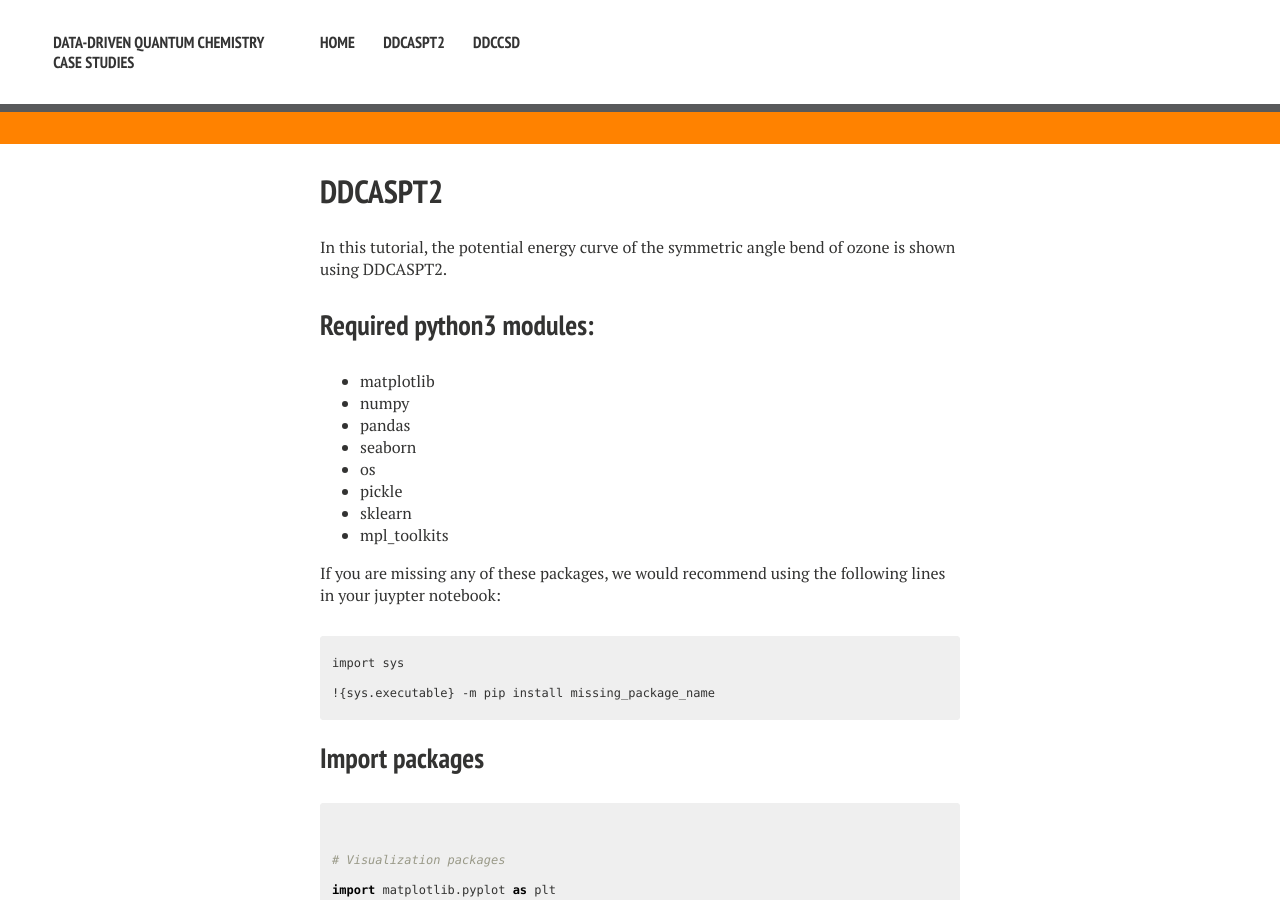
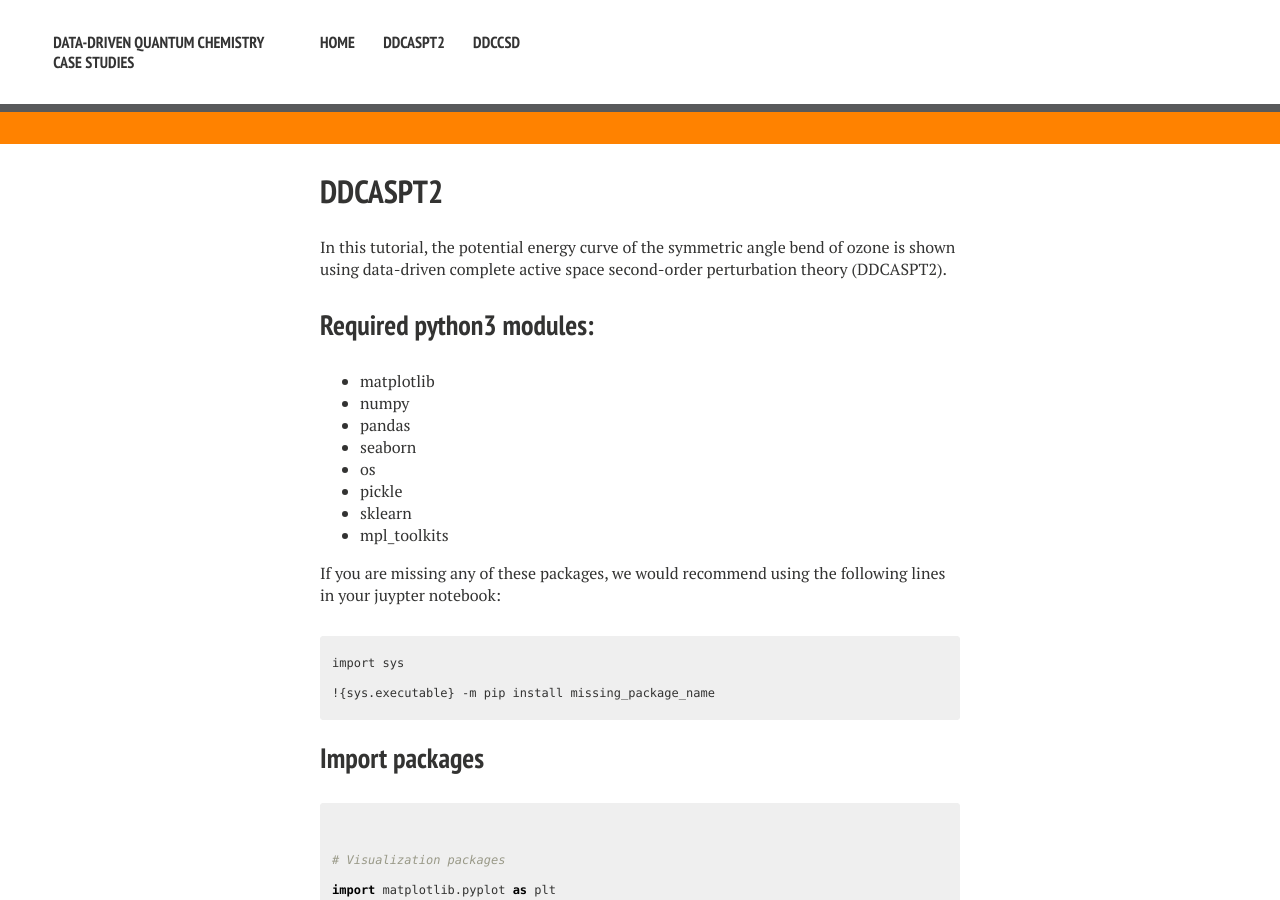
Before and after one commit to ChemRacer/DDQC_Demo, a Jekyll site: the page built from ddcaspt2.md, in a window 1280 px wide and 900 px high. Built offline with Jekyll 4.4.1, drawn with Linux system fonts in a browser that asks for light colours; nearby versions of some CDN libraries.

Commit message:
Thu Dec 16 11:56:19 EST 2021

```diff
--- a/ddcaspt2.md
+++ b/ddcaspt2.md
@@ -4,7 +4,7 @@ title: DDCASPT2
 category: DDCASPT2
 ---
 
-In this tutorial, the potential energy curve of the symmetric angle bend of ozone is shown using DDCASPT2.
+In this tutorial, the potential energy curve of the symmetric angle bend of ozone is shown using data-driven complete active space second-order perturbation theory (DDCASPT2).
 
 
 
```
